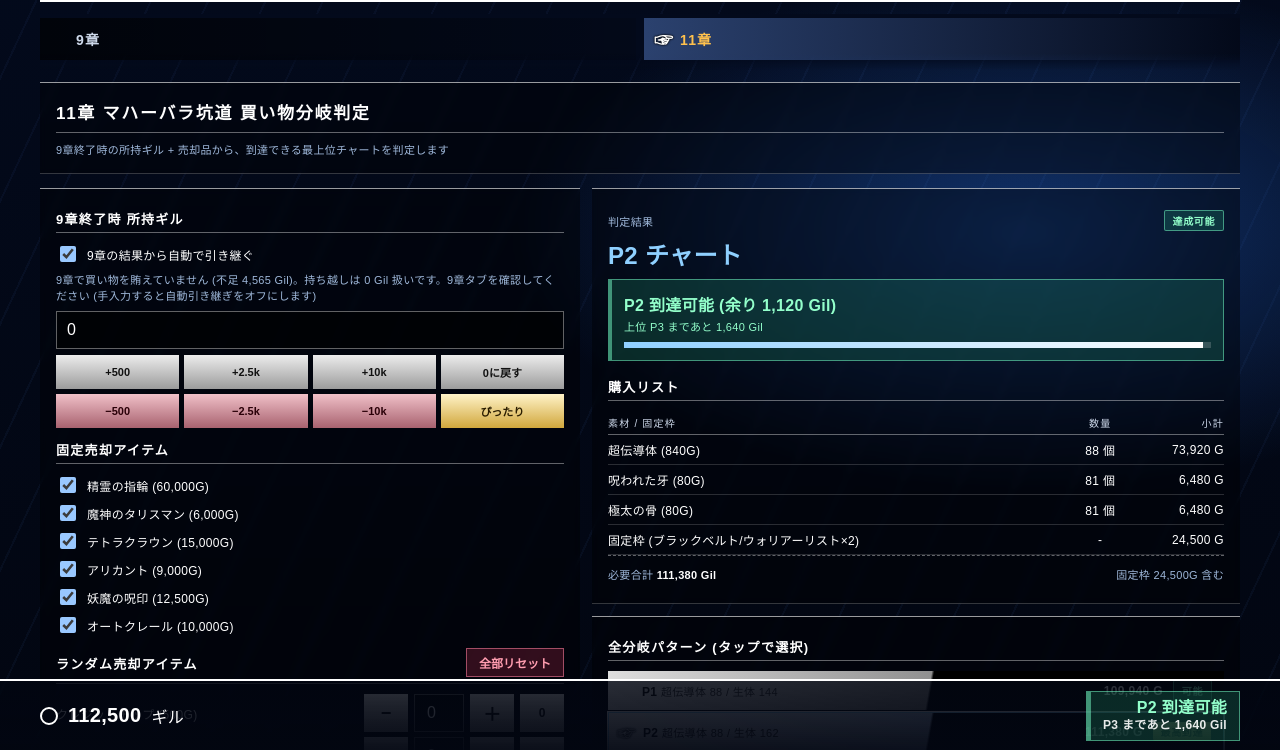
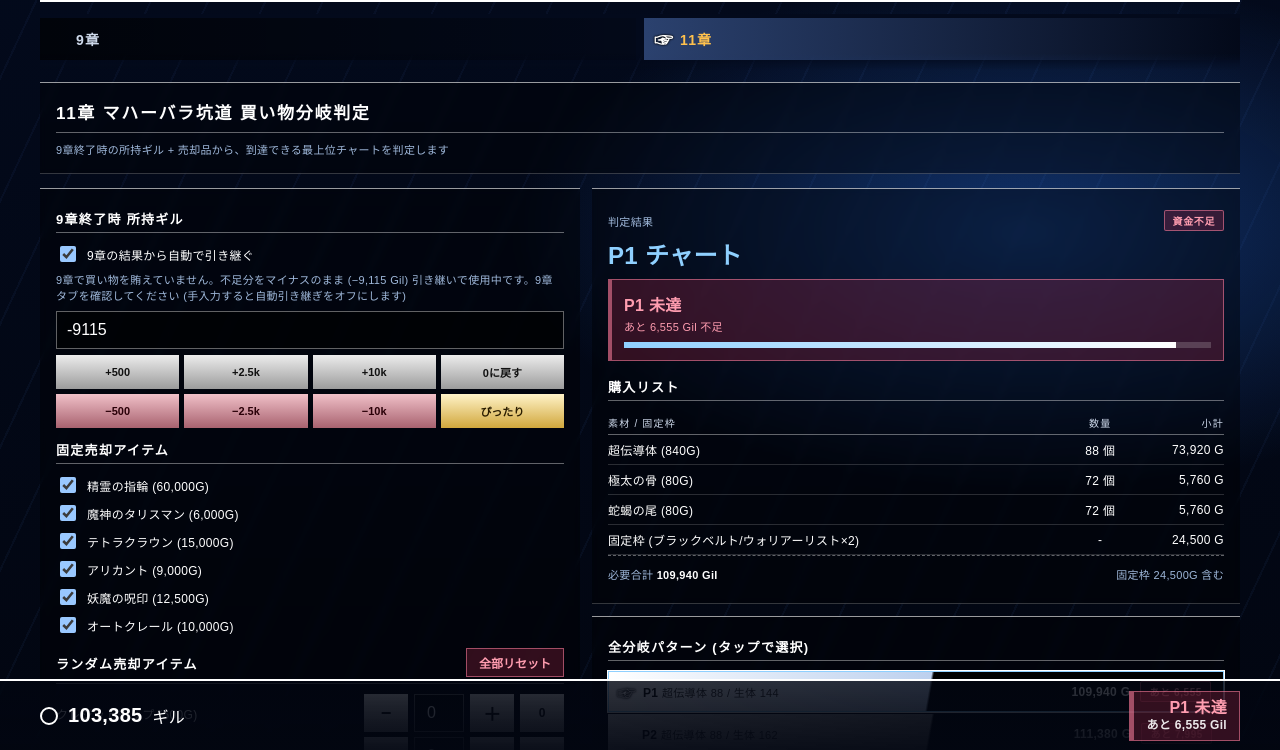
Before and after one commit to ossy3126/ff13-shop-branch, a plain HTML site: page index.html in a window 1280 px wide. Both pictures are taken after a click on the button "11章". Shown: the part 47-797 px from the top of the page. Drawn offline with Linux system fonts and the light colour scheme.

Commit message:
9章で足りない場合もマイナスのまま11章へ引き継ぐ
Co-Authored-By: Claude Sonnet 5.5 <noreply@anthropic.com>
Claude-Session: https://claude.ai/code/session_01JqswQ14nWjagR8q5bN4wif

```diff
--- a/index.html
+++ b/index.html
@@ -343,7 +343,7 @@
         <div class="sec">9章終了時 所持ギル</div>
         <label class="chk" style="margin-top:0;"><input type="checkbox" data-chk="link"> <span>9章の結果から自動で引き継ぐ</span></label>
         <div id="linkNote" class="note" style="margin-bottom:8px;"></div>
-        <input type="number" inputmode="numeric" data-bind="base11" step="10" min="0" id="base11">
+        <input type="number" inputmode="numeric" data-bind="base11" step="10" id="base11">
 
         <div class="quick">
           <button class="q" data-gil="500">+500</button>
@@ -459,6 +459,7 @@
 
   var $ = function (id) { return document.getElementById(id); };
   var fmt = function (n) { return Math.abs(n).toLocaleString() + ' Gil'; };
+  var sfmt = function (n) { return (n < 0 ? '−' : '') + Math.abs(n).toLocaleString() + ' Gil'; };
   var num = function (v) { v = parseInt(v, 10); return isNaN(v) ? 0 : Math.max(0, v); };
 
   /* ---------- 計算 ---------- */
@@ -486,7 +487,8 @@
       if (stage !== 'A' && L >= C.set) first.push(setItem); else second.push(setItem);
     }
     var talSold = stage === 'C' || stage === 'D';
-    var leftover = stage === 'B' ? diff : stage === 'C' ? diff + C.tal : 0;
+    // 足りない場合 (A/D) もマイナスのまま11章へ引き継ぐ (必須+セットを買った想定の収支)
+    var leftover = diff + (talSold ? C.tal : 0);
     return { bio: bio, must: must, target: target, drop: res.drop, income: income, diff: diff,
       dNo: res.noOil - target, dWith: res.noOil + C.oil - target, stage: stage,
       first: first, second: second, talSold: talSold, leftover: leftover,
@@ -524,6 +526,7 @@
       next = ndA <= rmA ? '→ フェニックスの尾をあと ' + ndA + ' 個売れば①に届きます'
         : rmA > 0 ? '→ フェニ尾を残り ' + rmA + ' 個全て売っても①に届きません' + ph7tip()
         : '→ 売れるフェニ尾がなく、①に届きません (最低' + KEEP + '個は残します)' + ph7tip();
+      next += ' / 11章へは ' + sfmt(r.leftover) + ' で持ち越し';
     } else if (st === 'B') {
       cls = 'ok'; sub = '1回目の買い物で全て購入できます'; badge = '1回で完了'; bcls = 'b-ok';
       main = '+' + fmt(r.diff); next = '→ 11章へ持ち越し: ' + fmt(r.leftover);
@@ -532,7 +535,7 @@
       main = '−' + fmt(r.diff); next = '→ 魔神のタリスマン (+6,000G) を売って補填 / 11章へ持ち越し: ' + fmt(r.leftover);
     } else {
       cls = 'ng'; sub = '魔神のタリスマンを売却しても足りません'; badge = '不足'; bcls = 'b-ng';
-      main = '−' + fmt(r.diff + C.tal); next = '→ タリスマン売却後も不足 (選択購入を減らすかオイル回収を検討)';
+      main = '−' + fmt(r.diff + C.tal); next = '→ タリスマン売却後も不足 (選択購入を減らすかオイル回収を検討) / 11章へは ' + sfmt(r.leftover) + ' で持ち越し';
     }
     $('st9').className = 'box ' + cls;
     $('st9sub').textContent = sub;
@@ -665,7 +668,7 @@
     var c9 = calc9(), ok9 = c9.stage === 'B' || c9.stage === 'C';
     $('linkNote').textContent = S.link
       ? (!ok9
-          ? '9章で買い物を賄えていません (不足 ' + fmt(c9.stage === 'D' ? c9.diff + C.tal : c9.must - c9.income) + ')。持ち越しは 0 Gil 扱いです。9章タブを確認してください'
+          ? '9章で買い物を賄えていません。不足分をマイナスのまま (' + sfmt(c9.leftover) + ') 引き継いで使用中です。9章タブを確認してください'
           : c9.stage === 'C'
             ? '9章 2回目の買い物後の余り ' + fmt(c9.leftover) + ' を使用中 (魔神のタリスマン売却 +6,000G 込み・11章の売却リストからは除外)'
             : '9章 1回目の買い物後の余り ' + fmt(c9.leftover) + ' を使用中')
@@ -756,8 +759,8 @@
       var r = calc9();
       if (r.stage === 'B') { gc = 'ok'; gm = '1回目で完了'; gs = '余り ' + fmt(r.diff); }
       else if (r.stage === 'C') { gc = 'warn'; gm = '2回目の買い物が必要'; gs = 'タリスマン売却後 余り ' + fmt(r.leftover); }
-      else if (r.stage === 'A') { gc = 'ng'; gm = '①に届きません'; gs = '不足 ' + fmt(r.must - r.income); }
-      else { gc = 'ng'; gm = 'タリスマン売却でも不足'; gs = '不足 ' + fmt(r.diff + C.tal); }
+      else if (r.stage === 'A') { gc = 'ng'; gm = '①に届きません'; gs = '11章へ ' + sfmt(r.leftover); }
+      else { gc = 'ng'; gm = 'タリスマン売却でも不足'; gs = '11章へ ' + sfmt(r.leftover); }
     } else {
       var t11 = total11(), b11 = best(t11), i11 = b11 ? PAT.indexOf(b11) : -1;
       if (!b11) { gc = 'ng'; gm = 'P1 未達'; gs = 'あと ' + fmt(PAT[0].t - t11); }
@@ -820,7 +823,7 @@
     if (t.hasAttribute('data-gil')) {
       var d = parseInt(t.getAttribute('data-gil'), 10);
       if (d === 0) { S.link = false; S.base11 = 0; }
-      else { takeManual(); S.base11 = Math.max(0, S.base11 + d); }
+      else { takeManual(); S.base11 = S.base11 + d; }
       render(); return;
     }
     if (t.id === 'exact') {
```
